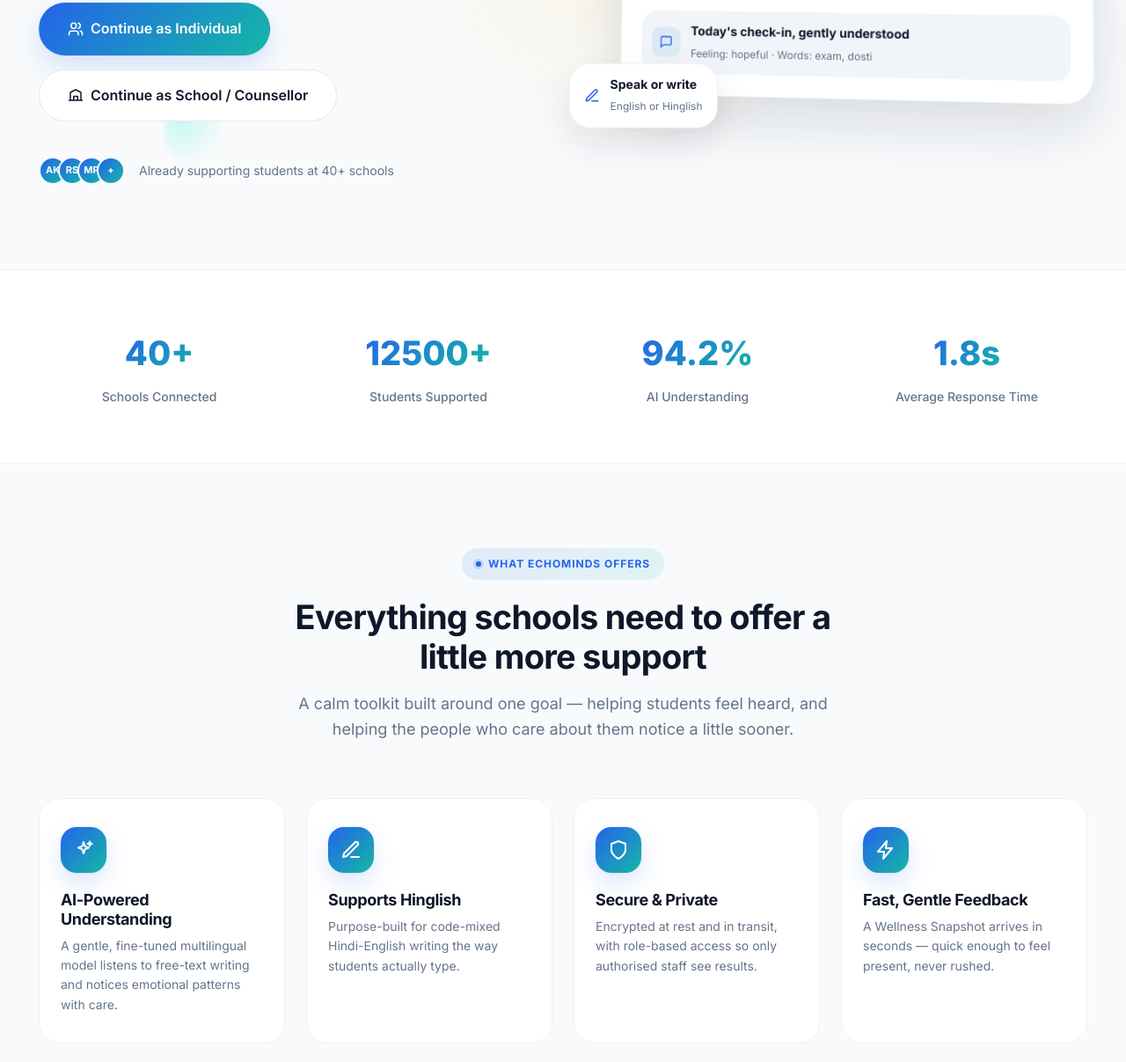
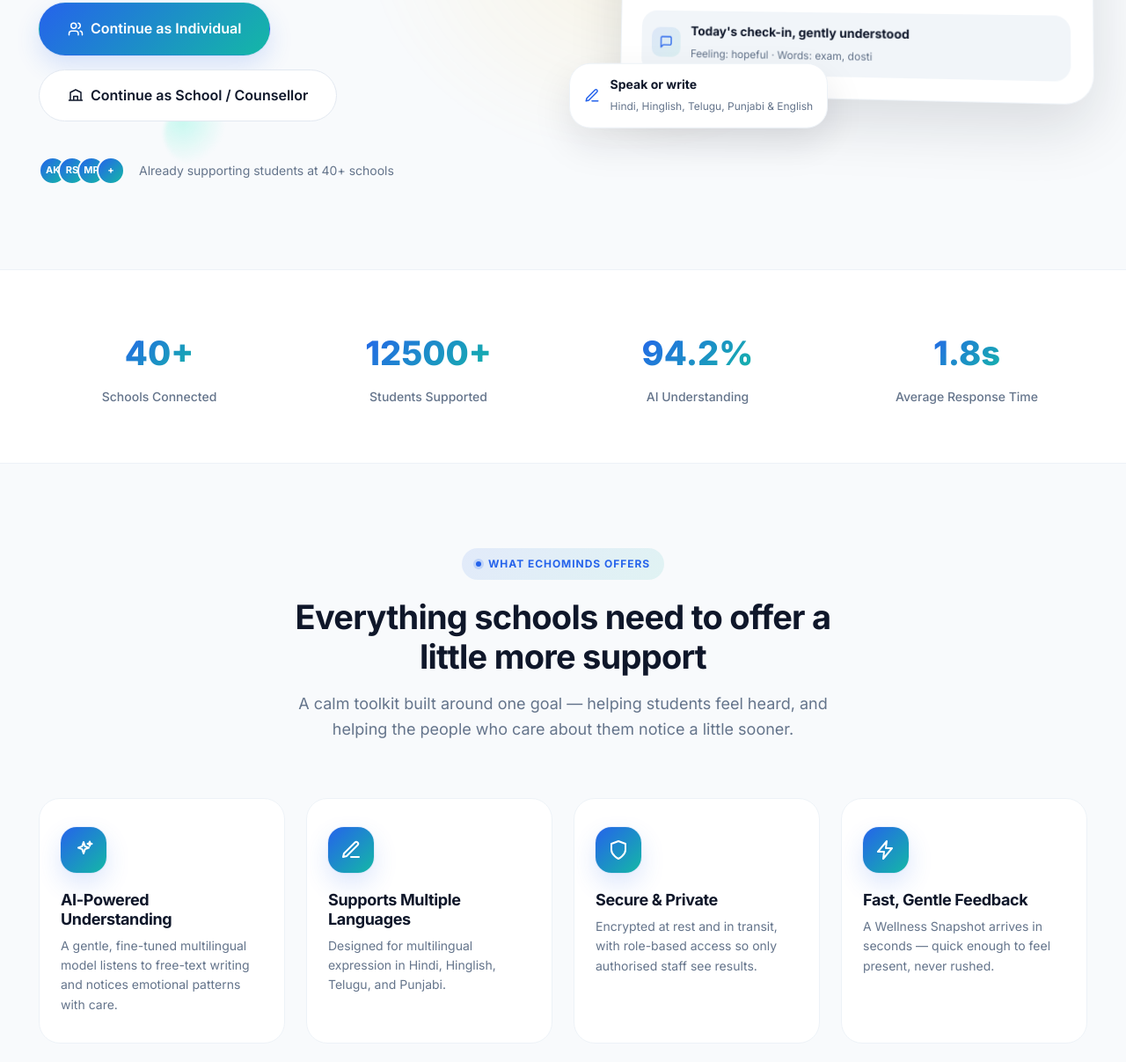
Before and after one commit to pandiyasiddhant/EchoMinds, a plain HTML site: page frontend/index.html in a window 1280 px wide. Shown: the part 566-1773 px from the top of the page at 88% size. Drawn offline with Linux system fonts and the light colour scheme.

Commit message:
Update homepage for multilingual support

```diff
--- a/frontend/index.html
+++ b/frontend/index.html
@@ -117,7 +117,7 @@
         </div>
         <div class="floating-chip floating-chip--2">
           <svg viewBox="0 0 24 24" fill="none" stroke="var(--color-primary)" stroke-width="2" stroke-linecap="round" stroke-linejoin="round"><path d="M12 20h9M16.5 3.5a2.1 2.1 0 0 1 3 3L7 19l-4 1 1-4Z"/></svg>
-          <div><strong>Speak or write</strong><span>English or Hinglish</span></div>
+          <div><strong>Speak or write</strong><span>Hindi, Hinglish, Telugu, Punjabi &amp; English</span></div>
         </div>
       </div>
     </div>
@@ -167,8 +167,8 @@
           <div class="feature-card__icon">
             <svg viewBox="0 0 24 24" fill="none" stroke="currentColor" stroke-width="2" stroke-linecap="round" stroke-linejoin="round"><path d="M12 20h9M16.5 3.5a2.1 2.1 0 0 1 3 3L7 19l-4 1 1-4Z"/></svg>
           </div>
-          <h3>Supports Hinglish</h3>
-          <p>Purpose-built for code-mixed Hindi-English writing the way students actually type.</p>
+          <h3>Supports Multiple Languages</h3>
+          <p>Designed for multilingual expression in Hindi, Hinglish, Telugu, and Punjabi.</p>
         </article>
 
         <article class="feature-card" data-reveal="up" data-reveal-delay="120">
```
